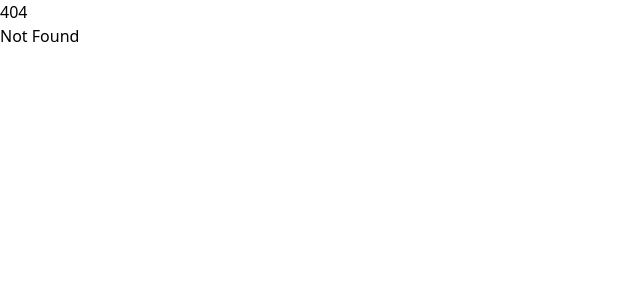
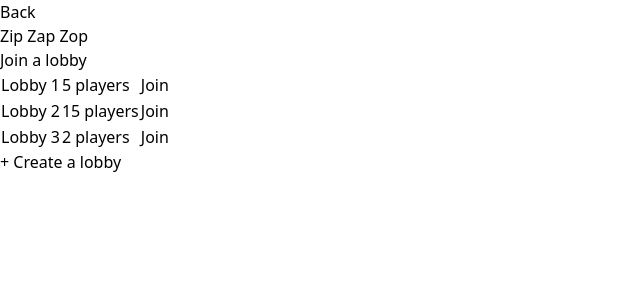
Before and after one commit to BastiDood/zip-zap-zop, a SvelteKit app in the folder client/: page /lobbies in a window 1280 px wide. Before the commit this address had no page. Shown: the top 300 px of the page, without its empty margins (0-640 px from the left). Built offline with nearby package versions, Linux system fonts and the light colour scheme.

Commit message:
feat(ui): implement basic navigation between screens

```diff
--- /dev/null
+++ b/client/src/routes/(menus)/lobbies/+page.svelte
@@ -0,0 +1,42 @@
+<script lang="ts">
+    import Button from '$lib/Button.svelte';
+
+    // const { lobbyName, playerCount }: { lobbyName: string; playerCount: string } = $props();
+</script>
+
+<!-- {#snippet row()}
+    <tr>
+        <td>{lobbyName}</td>
+        <td>{playerCount}</td>
+    </tr>
+{/snippet} -->
+
+<h2 class="text-3xl">Join a lobby</h2>
+
+<table>
+    <tbody>
+        <tr>
+            <td> Lobby 1 </td>
+            <td> 5 players </td>
+            <td>
+                <a href="/lobby/1"><Button content={'Join'} /></a>
+            </td>
+        </tr>
+        <tr>
+            <td> Lobby 2 </td>
+            <td> 15 players </td>
+            <td>
+                <a href="/lobby/2"><Button content={'Join'} /></a>
+            </td>
+        </tr>
+        <tr>
+            <td> Lobby 3 </td>
+            <td> 2 players </td>
+            <td>
+                <a href="/lobby/3"><Button content={'Join'} /></a>
+            </td>
+        </tr>
+    </tbody>
+</table>
+
+<a href="/create"><Button content={'+ Create a lobby'} /></a>
--- /dev/null
+++ b/client/src/routes/(menus)/lobby/[lid]/+page.svelte
@@ -0,0 +1,4 @@
+<p>Lobby name, number of players</p>
+<p>List of players</p>
+<a href="/lobbies"><button>Leave lobby</button></a>
+<a href="/lobby/4/game"><button>Start game (if host)</button></a>
```
Also changed, not shown: client/src/routes/(menus)/create/+page.svelte (added, +7 -0 lines), client/src/routes/(menus)/lobby/[lid]/game/+page@.svelte (added, +8 -0 lines).
